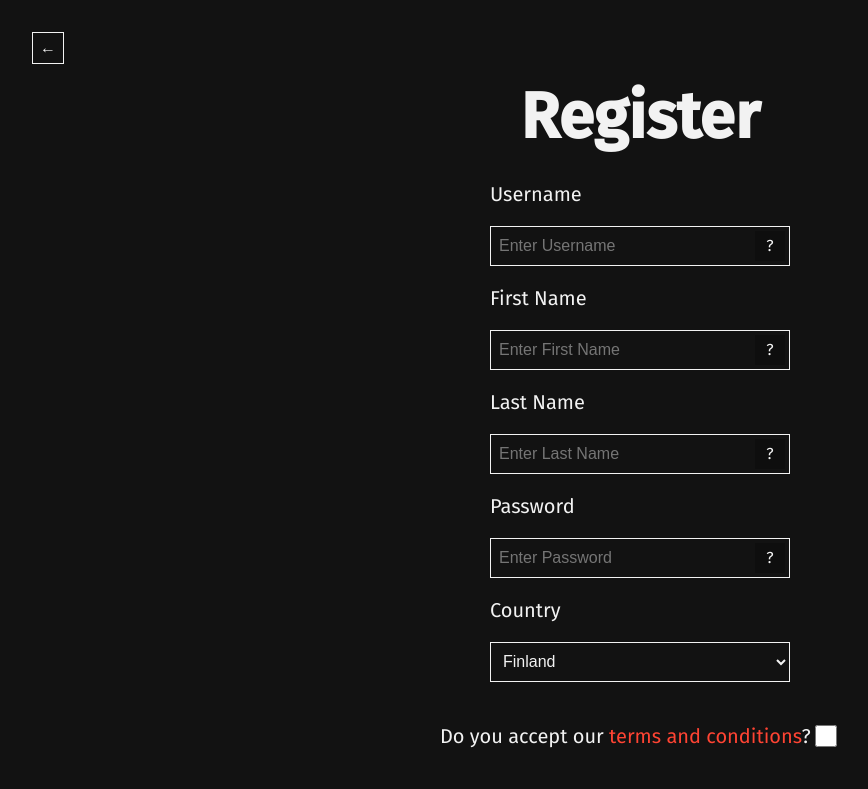
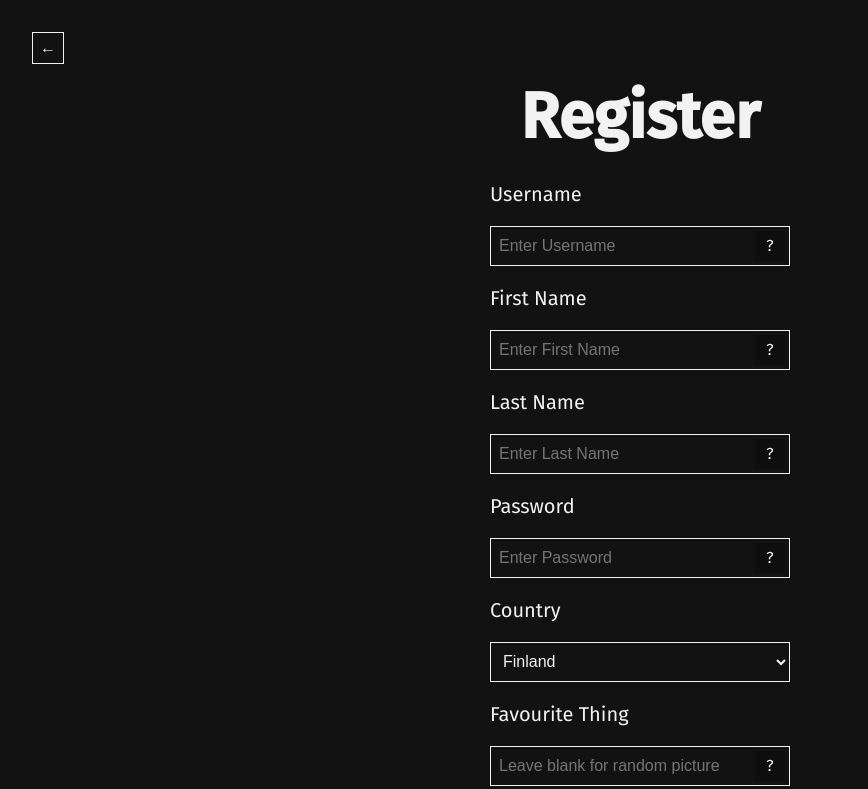
Before and after one commit to Mahamurahti/Blank-Horizons, a Next.js app: page /register in a window 1280 px wide. Shown: the top 789 px of the page, without its empty margins (0-868 px from the left). Built offline with nearby package versions, Linux system fonts and the light colour scheme.

Commit message:
Registration improvement

```diff
--- a/pages/register.js
+++ b/pages/register.js
@@ -17,6 +17,7 @@ export default function Register() {
         firstName:  "",
         lastName:   "",
         country:    "Finland",
+        favThing:   "",
         terms:      false,
         picture:    "",
         picture_alt:""
@@ -28,10 +29,10 @@ export default function Register() {
         userFinish: false
     })
 
+    const [registerStatus, setRegisterStatus] = useState({ isError: false, text: "" })
+
     const handleChange = (e) => {
         const { target } = e
-
-        console.log(user)
 
         switch (target.name) {
             case "username":
@@ -52,8 +53,11 @@ export default function Register() {
             case "terms":
                 setUser((prev) => ({ ...prev, terms: !user.terms }))
                 break
+            case "favouriteThing":
+                setUser((prev) => ({ ...prev, favThing: target.value }))
+                break
             default:
-                console.log("target.name not recognized")
+                console.log("target.name not recognized in handleChange")
         }
     }
 
@@ -78,11 +82,13 @@ export default function Register() {
 
         if (res.status === 201) {
             const result = await res.json()
-            console.log("Registration successful: " + result.username)
-            await Router.push("/login")
+            setRegisterStatus({ isError: false, text: result.username })
+            setTimeout(() => {
+                Router.push("/login")
+            }, 5000)
         } else {
             const error = await res.text()
-            alert("Registration ERROR: " + error)
+            setRegisterStatus({ isError: true, text: error })
         }
     }
 
@@ -115,6 +121,13 @@ export default function Register() {
                         <FinishSetUp user={user} setState={setState} />
                     )}
 
+                    {registerStatus.text.length > 0 && (
+                        <p className={registerStatus.isError ? styles.red : styles.green}>
+                            {registerStatus.isError ?
+                                "Registration error: " + registerStatus.text :
+                                "Registration successful for " + registerStatus.text + ". Redirecting to login page..."}
+                        </p>
+                    )}
                 </form>
             </main>
 
@@ -127,6 +140,7 @@ function UserInfo(props) {
 
     const { user, handleChange, setState } = props
     const [isUsernameTaken, setIsUsernameTaken] = useState(false)
+    const [isFavOk, setIsFavOk] = useState(true)
     const [isLoading, setIsLoading] = useState(false)
     const [error, setError] = useState({
         username:   false,
@@ -154,13 +168,31 @@ function UserInfo(props) {
             })
 
             if (res.status === 201) {
-                console.log("Username not taken")
+                console.log("Username is not taken.")
             } else {
                 setIsUsernameTaken(true)
                 isValid = false
             }
         } catch (e) {
             console.error(e)
+        }
+
+        // Check if something is found with favourite thing
+        if(user.favThing){
+            try {
+                const url = `https://api.giphy.com/v1/gifs/search?api_key=${process.env.GIPHY_API_KEY}&q=${user.favThing}&limit=50&rating=g`
+                const res = await fetch(url)
+                const data = await res.json()
+
+                if (data.data.length >= 1) {
+                    console.log("Favourite thing found something.")
+                } else {
+                    setIsFavOk(false)
+                    isValid = false
+                }
+            } catch (e) {
+                console.error(e)
+            }
         }
 
         const stringReg = /^[a-zA-ZÄÖ0-9]{3,16}/
@@ -210,11 +242,14 @@ function UserInfo(props) {
             case "lastName":
                 setError((prev) => ({ ...prev, lastName: false }))
                 break
+            case "favouriteThing":
+                setIsFavOk(true)
+                break
             case "terms":
                 setError((prev) => ({ ...prev, terms: false }))
                 break
             default:
-                console.log("target.name not recognized")
+                console.log("target.name not recognized in handleError")
         }
     }
 
@@ -325,6 +360,31 @@ function UserInfo(props) {
                 </select>
             </div>
 
+            <div className={styles.section}>
+                <label htmlFor="lastName">Favourite Thing</label>
+                <input
+                    type="text"
+                    placeholder="Leave blank for random picture"
+                    name="favouriteThing"
+                    value={user.favThing}
+                    onChange={e => handleChange(e)}
+                    onInput={e => handleError(e)}
+                    maxLength={16} />
+                <div className={styles.more_info}>
+                    ?
+                    <div className={styles.more_info_reveal}>
+                        Your favourite thing affects which kind of selection of profile pictures you will receive.
+                        If you leave your favourite thing blank, the profile picture selection will be random.
+                        Your profile picture can be rerolled.
+                    </div>
+                </div>
+            </div>
+            {!isFavOk &&
+                <div className={styles.section}>
+                    <p>Didn't fnd anything, try something else</p>
+                </div>
+            }
+
             <div className={styles.terms}>
                 <div className={styles.row}>
                     <label htmlFor="terms">
@@ -340,6 +400,7 @@ function UserInfo(props) {
                         type="checkbox"
                         name="terms"
                         value={user.terms}
+                        checked={user.terms}
                         onChange={e => handleChange(e)}
                         onInput={e => handleError(e)}
                         required />
@@ -356,7 +417,7 @@ function UserInfo(props) {
 
 function UserProfile(props) {
 
-    const { setUser, setState } = props
+    const { user, setUser, setState } = props
     // Array of fetched GIFs
     const [gifs, setGifs] = useState([])
     // Currently active GIF
@@ -392,7 +453,7 @@ function UserProfile(props) {
         setIsLoading(true)
         async function fetchData() {
             try {
-                const url = `https://api.giphy.com/v1/gifs/search?api_key=${process.env.GIPHY_API_KEY}&q=funny&limit=50&rating=r`
+                const url = `https://api.giphy.com/v1/gifs/${user.favThing ? "search" : "trending"}?api_key=${process.env.GIPHY_API_KEY}${user.favThing ? "&q=" + user.favThing : ""}&limit=50&rating=g`
                 const response = await fetch(url)
                 const data = await response.json()
                 setGifs(data.data)
@@ -434,14 +495,9 @@ function UserProfile(props) {
 function FinishSetUp(props) {
     const { user, setState } = props
     const password = user.password.split("").map(() => "*")
-
     const [buttonText, setButtonText] = useState("Register")
 
-    useEffect(() => console.log(user), [])
-
-    const handleBack = () => {
-        setState((prev) => ({ ...prev, userProfile: true, userFinish: false }))
-    }
+    const handleBack = () => setState((prev) => ({ ...prev, userProfile: true, userFinish: false }))
 
     return (
         <>
--- a/styles/Register.module.css
+++ b/styles/Register.module.css
@@ -80,6 +80,10 @@
 
 .section .error {
     border: solid 2px #FF4433;
+}
+
+.green {
+    color: #6bff6b;
 }
 
 .red {
```
